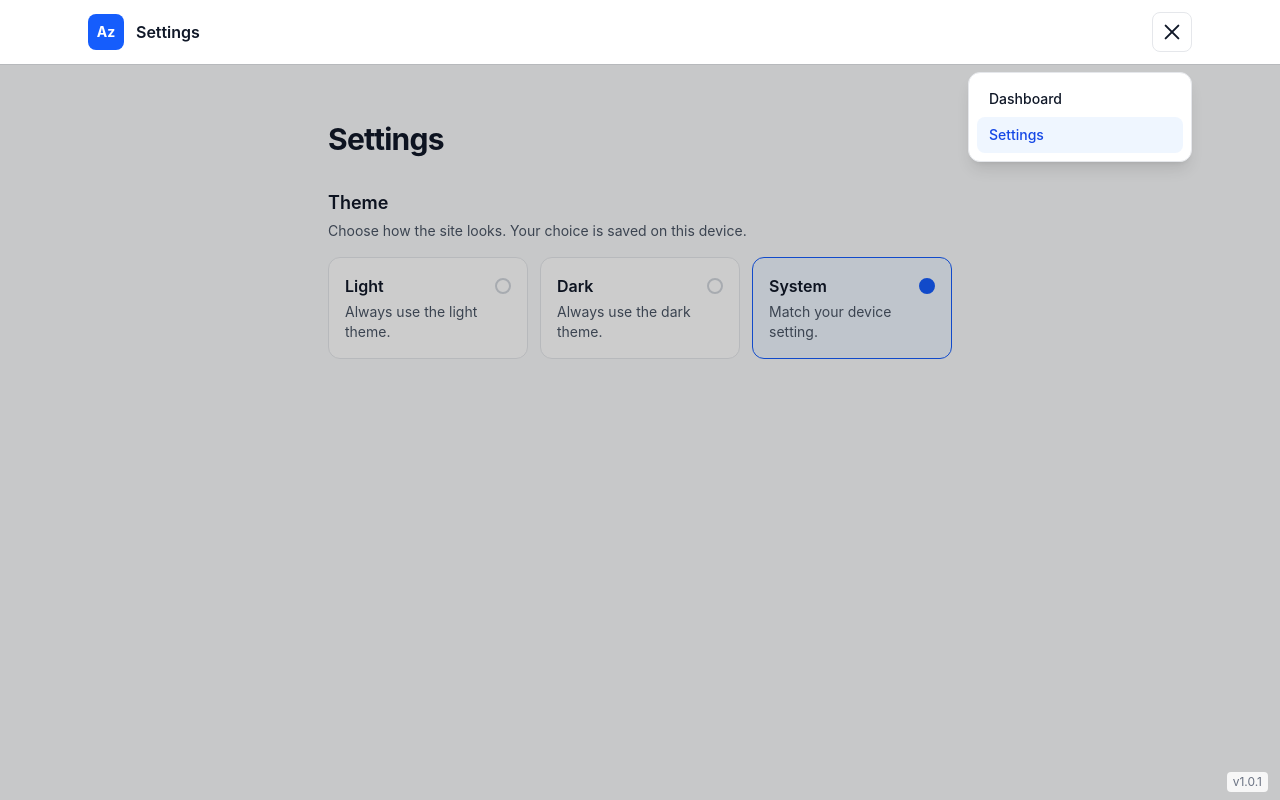
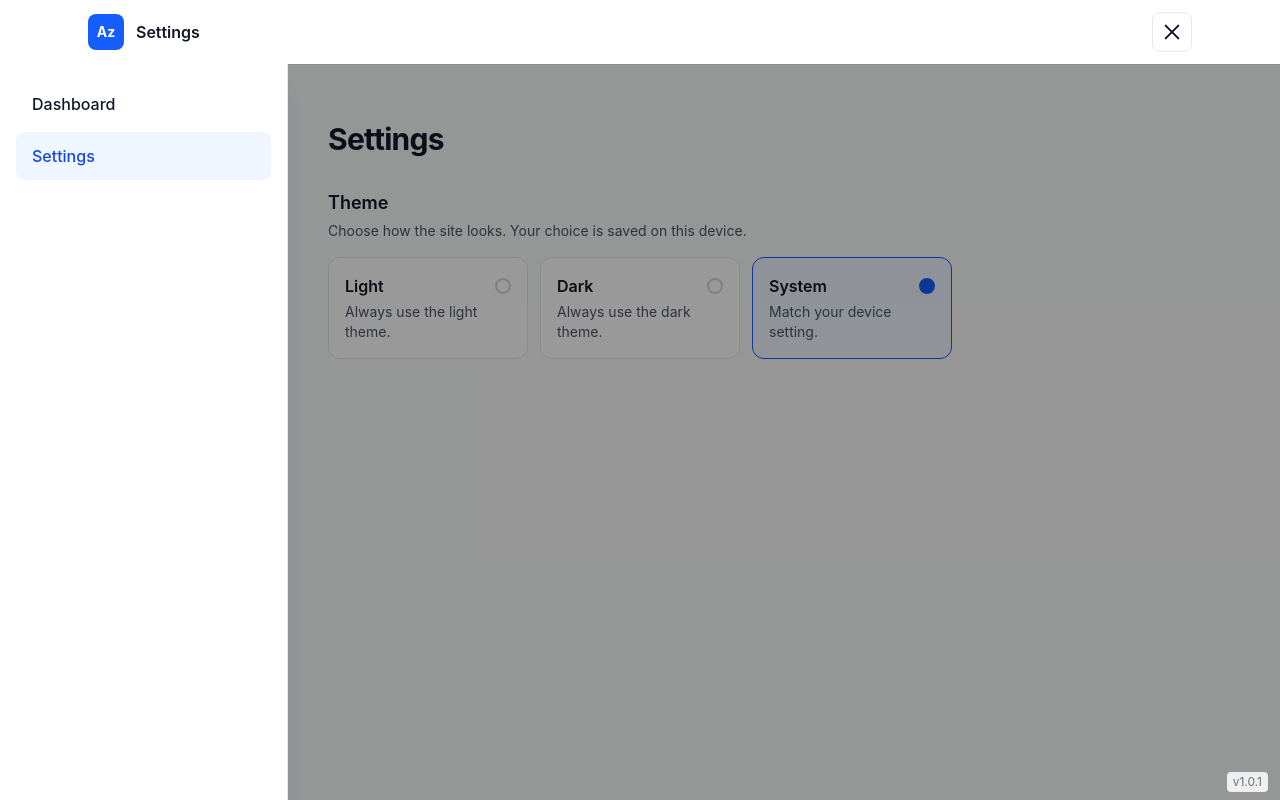
Before and after one commit to carvenmartis/azure-practice-exams, a Next.js app: page /settings in a window 1280 px wide. Both pictures are taken after a click on the button "Open menu". Built offline with nearby package versions, Linux system fonts and the light colour scheme.

Commit message:
versioning

```diff
--- a/components/NavMenu.tsx
+++ b/components/NavMenu.tsx
@@ -10,8 +10,9 @@ const menuItems = [
 ];
 
 /**
- * Burger button that opens an animated dropdown with the site's pages.
- * Closes on navigation, Escape or a click outside the panel.
+ * Burger button that opens a full-height drawer with the site's pages. The
+ * drawer slides in from the left edge and closes on navigation, Escape or a
+ * click outside it.
  */
 export default function NavMenu() {
   const [open, setOpen] = useState(false);
@@ -29,8 +30,14 @@ export default function NavMenu() {
     const handleKeyDown = (event: KeyboardEvent) => {
       if (event.key === 'Escape') setOpen(false);
     };
+    // Keep the page behind the drawer from scrolling while it's open.
+    const previousOverflow = document.body.style.overflow;
+    document.body.style.overflow = 'hidden';
     window.addEventListener('keydown', handleKeyDown);
-    return () => window.removeEventListener('keydown', handleKeyDown);
+    return () => {
+      document.body.style.overflow = previousOverflow;
+      window.removeEventListener('keydown', handleKeyDown);
+    };
   }, [open]);
 
   const lineClass = `absolute left-0 block h-0.5 w-5 rounded-full ${darkMode ? 'bg-white' : 'bg-gray-900'}`;
@@ -75,7 +82,7 @@ export default function NavMenu() {
             {/* Dims the page below the header only, so the header keeps matching the status bar */}
             <motion.div
               key="backdrop"
-              className="fixed inset-x-0 top-16 bottom-0 z-40 bg-black/20"
+              className="fixed inset-x-0 top-16 bottom-0 z-40 bg-black/40"
               initial={{ opacity: 0 }}
               animate={{ opacity: 1 }}
               exit={{ opacity: 0 }}
@@ -85,29 +92,29 @@ export default function NavMenu() {
               key="panel"
               id="site-menu"
               aria-label="Site"
-              className={`absolute right-4 top-full z-50 mt-2 w-56 origin-top-right rounded-xl border p-2 shadow-lg sm:right-6 ${
+              className={`fixed top-16 left-0 bottom-0 z-50 w-72 max-w-[85vw] overflow-y-auto border-r p-4 shadow-xl ${
                 darkMode ? 'border-gray-800 bg-gray-900' : 'border-gray-200 bg-white'
               }`}
-              initial={{ opacity: 0, y: -8, scale: 0.96 }}
-              animate={{ opacity: 1, y: 0, scale: 1 }}
-              exit={{ opacity: 0, y: -8, scale: 0.96 }}
-              transition={{ duration: 0.18, ease: 'easeOut' }}
+              initial={{ x: '-100%' }}
+              animate={{ x: 0 }}
+              exit={{ x: '-100%' }}
+              transition={{ duration: 0.35, ease: [0.22, 1, 0.36, 1] }}
             >
-              <ul>
+              <ul className="space-y-1">
                 {menuItems.map((item, index) => {
                   const active = router.pathname === item.href;
                   return (
                     <motion.li
                       key={item.href}
-                      initial={{ opacity: 0, x: 8 }}
+                      initial={{ opacity: 0, x: -12 }}
                       animate={{ opacity: 1, x: 0 }}
-                      transition={{ delay: 0.05 + index * 0.04 }}
+                      transition={{ delay: 0.15 + index * 0.06 }}
                     >
                       <Link
                         href={item.href}
                         aria-current={active ? 'page' : undefined}
                         onClick={() => setOpen(false)}
-                        className={`block rounded-lg px-3 py-2 text-sm font-medium transition-colors focus-visible:outline-2 ${
+                        className={`block rounded-lg px-4 py-3 text-base font-medium transition-colors focus-visible:outline-2 ${
                           active
                             ? (darkMode ? 'bg-blue-950 text-blue-300' : 'bg-blue-50 text-blue-700')
                             : (darkMode ? 'hover:bg-gray-800' : 'hover:bg-gray-100')
--- /dev/null
+++ b/components/UpdateNotice.tsx
@@ -0,0 +1,75 @@
+import { useEffect, useState } from 'react';
+import { AnimatePresence, motion } from 'framer-motion';
+import { buildId } from '../lib/version';
+import type { VersionResponse } from '../lib/version';
+
+const pollInterval = 5 * 60 * 1000;
+
+/**
+ * Checks /api/version every few minutes and whenever the tab comes back into
+ * view. When the server runs a newer build than the one this page loaded
+ * with, it shows a notice; clicking it reloads the page onto the new version.
+ */
+export default function UpdateNotice() {
+  const [newVersion, setNewVersion] = useState<string | null>(null);
+
+  useEffect(() => {
+    let cancelled = false;
+
+    const checkVersion = async () => {
+      try {
+        const res = await fetch('/api/version', { cache: 'no-store' });
+        if (!res.ok) return;
+        const latest = (await res.json()) as VersionResponse;
+        if (!cancelled && latest.buildId && latest.buildId !== buildId) {
+          setNewVersion(latest.version);
+        }
+      } catch {
+        // Offline or the server is restarting; try again on the next check.
+      }
+    };
+
+    const handleVisibilityChange = () => {
+      if (document.visibilityState === 'visible') checkVersion();
+    };
+
+    const timer = window.setInterval(checkVersion, pollInterval);
+    document.addEventListener('visibilitychange', handleVisibilityChange);
+    window.addEventListener('focus', checkVersion);
+    return () => {
+      cancelled = true;
+      window.clearInterval(timer);
+      document.removeEventListener('visibilitychange', handleVisibilityChange);
+      window.removeEventListener('focus', checkVersion);
+    };
+  }, []);
+
+  return (
+    <AnimatePresence>
+      {newVersion && (
+        <motion.div
+          role="status"
+          className="fixed inset-x-4 bottom-10 z-50 sm:left-auto sm:right-4 sm:w-96"
+          initial={{ opacity: 0, y: 24 }}
+          animate={{ opacity: 1, y: 0 }}
+          exit={{ opacity: 0, y: 24 }}
+          transition={{ duration: 0.25, ease: 'easeOut' }}
+        >
+          <button
+            type="button"
+            onClick={() => window.location.reload()}
+            className="flex w-full items-center gap-3 rounded-xl bg-blue-600 px-4 py-3 text-left text-white shadow-lg transition-colors hover:bg-blue-700 focus-visible:outline-2 focus-visible:outline-offset-2 focus-visible:outline-blue-600 dark:focus-visible:outline-blue-400"
+          >
+            <span className="flex-1">
+              <span className="block font-semibold">A new version is available</span>
+              <span className="block text-sm text-blue-100">
+                Version {newVersion}. Tap to refresh.
+              </span>
+            </span>
+            <span aria-hidden="true" className="text-xl">↻</span>
+          </button>
+        </motion.div>
+      )}
+    </AnimatePresence>
+  );
+}
--- /dev/null
+++ b/lib/version.ts
@@ -0,0 +1,18 @@
+/** Build version shown in the corner label, e.g. '1.0.42'. */
+export const appVersion = process.env.NEXT_PUBLIC_APP_VERSION || '';
+
+/** Short commit SHA of the build; empty for local builds. */
+export const commitSha = process.env.NEXT_PUBLIC_COMMIT_SHA || '';
+
+/**
+ * Identifies one build. Both values are inlined when the app is built, so the
+ * browser keeps the id of the page it loaded while /api/version reports the
+ * id of whatever image the server is running now.
+ */
+export const buildId = commitSha ? `${appVersion}+${commitSha}` : appVersion;
+
+export interface VersionResponse {
+  version: string;
+  commit: string;
+  buildId: string;
+}
--- a/pages/_app.tsx
+++ b/pages/_app.tsx
@@ -2,6 +2,7 @@ import '../styles/globals.css';
 import type { AppProps } from 'next/app';
 import { createContext, useContext, useEffect, useSyncExternalStore } from 'react';
 import { themeColors } from '../lib/theme';
+import UpdateNotice from '../components/UpdateNotice';
 
 /** The theme the user picked on the Settings page; 'system' follows the OS. */
 export type ThemePreference = 'light' | 'dark' | 'system';
@@ -99,6 +100,7 @@ function MyApp({ Component, pageProps }: AppProps) {
     <ThemeContext.Provider value={{ darkMode, theme, setTheme: writeTheme }}>
       <div className="min-h-screen bg-white text-gray-900 dark:bg-black dark:text-white">
         <Component {...pageProps} />
+        <UpdateNotice />
         <div className="fixed bottom-2 right-3 z-50 rounded-sm bg-white/85 px-1.5 py-0.5 text-xs text-gray-500 backdrop-blur-sm dark:bg-black/85 dark:text-gray-400 select-none">
           v{process.env.NEXT_PUBLIC_APP_VERSION}
           {process.env.NEXT_PUBLIC_COMMIT_SHA && ` (${process.env.NEXT_PUBLIC_COMMIT_SHA})`}
--- /dev/null
+++ b/pages/api/version.ts
@@ -0,0 +1,12 @@
+import type { NextApiRequest, NextApiResponse } from 'next';
+import { appVersion, buildId, commitSha } from '../../lib/version';
+import type { VersionResponse } from '../../lib/version';
+
+/**
+ * Reports the version of the running server. Open pages poll this to find
+ * out that a newer Docker image has been deployed.
+ */
+export default function handler(_req: NextApiRequest, res: NextApiResponse<VersionResponse>) {
+  res.setHeader('Cache-Control', 'no-store');
+  res.status(200).json({ version: appVersion, commit: commitSha, buildId });
+}
```
